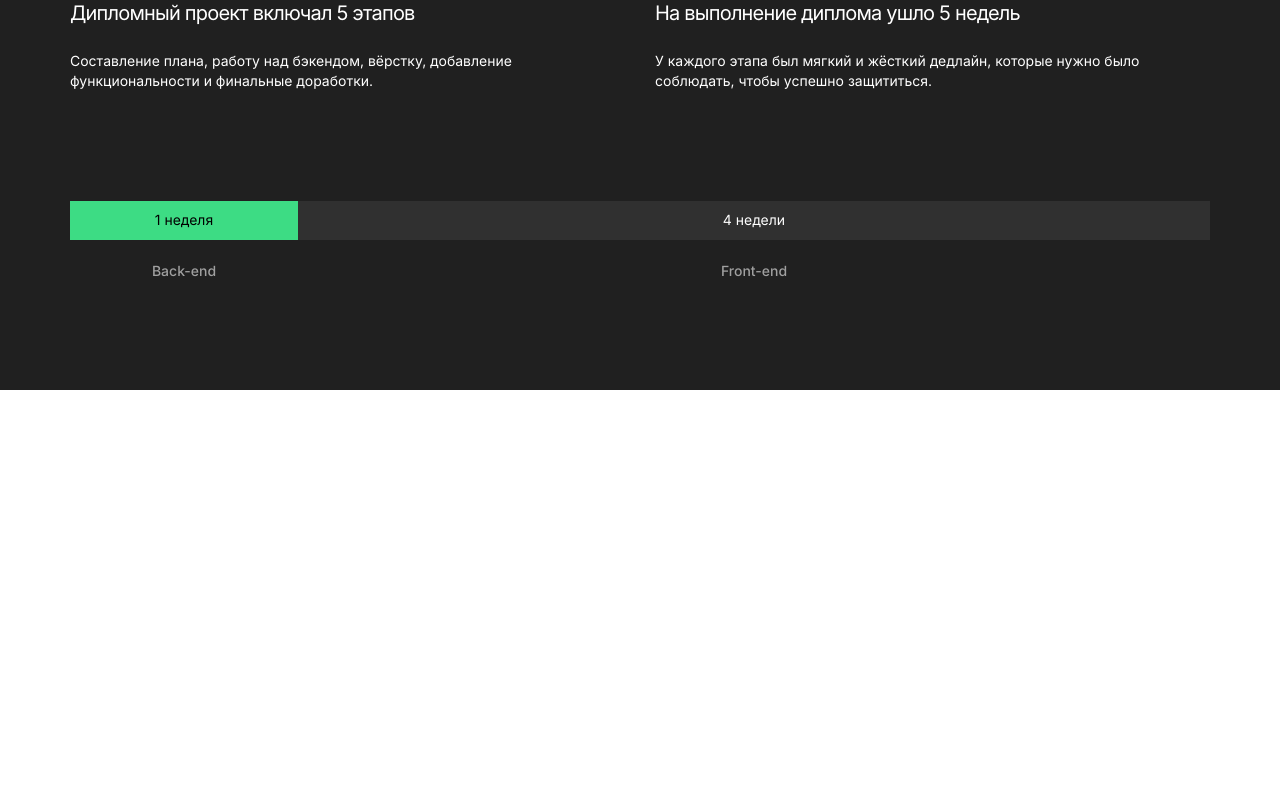
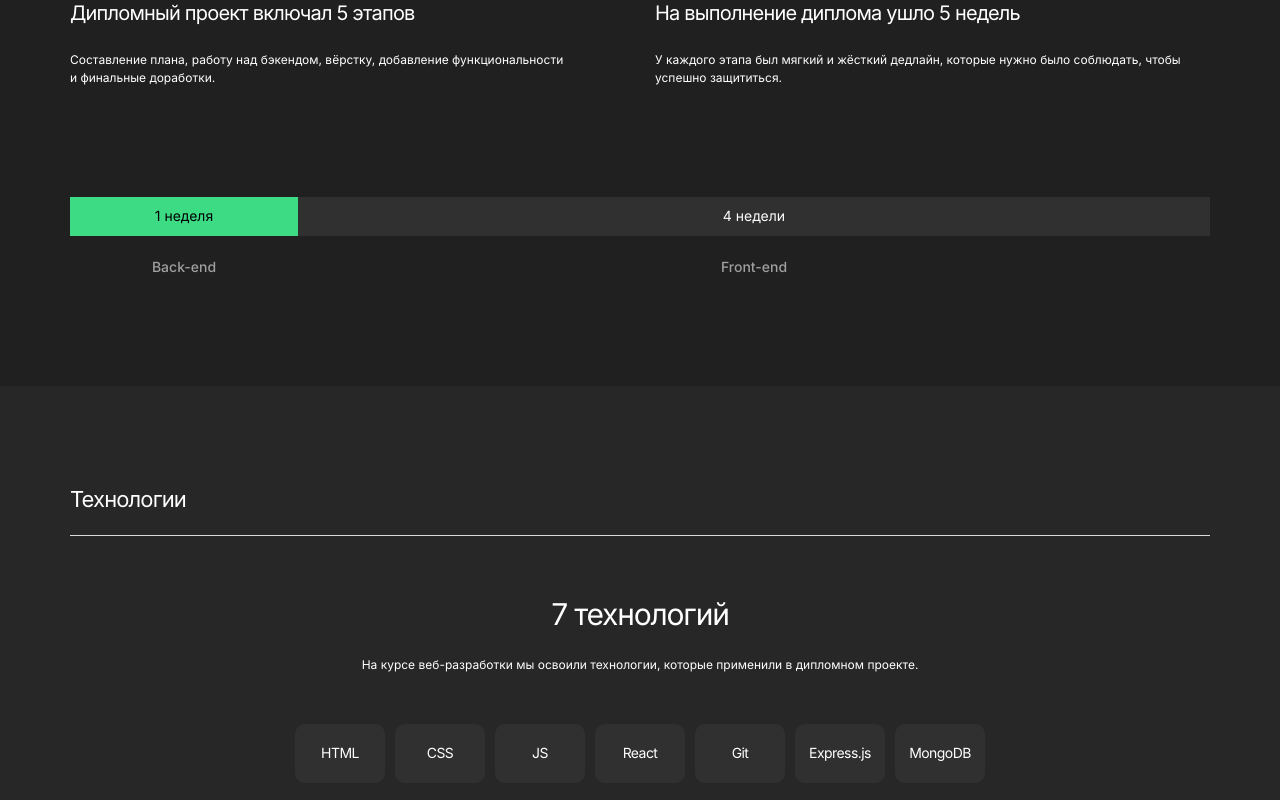
Before and after one commit to ArtyemSavchenko/movies-explorer-frontend, a React (Create React App) app: page / in a window 1280 px wide. Shown: the part 806-1606 px from the top of the page. Before the commit the page ends 1196 px from the top, so only its background shows below. Built offline with nearby package versions, Linux system fonts and the light colour scheme.

Commit message:
feat: Добавил секцию Techs

```diff
--- a/src/pages/Landing/AboutProject/AboutProject.css
+++ b/src/pages/Landing/AboutProject/AboutProject.css
@@ -25,12 +25,7 @@
   max-width: 319px;
 }
 
-.about-project__paragraph {
-  font-weight: 400;
-  font-size: 11px;
-  line-height: 1.45;
-
-  margin: 0;
+.about-project .base-text {
   max-width: 319px;
 }
 
@@ -95,11 +90,6 @@
     margin-bottom: 22px;
   }
 
-  .about-project__paragraph {
-    font-size: 12px;
-    line-height: 1.5;
-  }
-
   .about-project__time-line {
     row-gap: 14px;
   }
@@ -130,10 +120,7 @@
     max-width: 550px;
   }
 
-  .about-project__paragraph {
-    font-size: 14px;
-    line-height: 1.43;
-
+  .about-project .base-text {
     max-width: 550px;
   }
 
--- a/src/pages/Landing/AboutProject/AboutProject.jsx
+++ b/src/pages/Landing/AboutProject/AboutProject.jsx
@@ -1,6 +1,7 @@
 import './AboutProject.css';
 
 import HeadingUnderlined from '../HeadingUnderlined/HeadingUnderlined';
+import BaseText from '../BaseText/BaseText';
 
 const AboutProject = () => {
   return (
@@ -11,19 +12,19 @@ const AboutProject = () => {
           <h3 className="about-project__subheading">
             Дипломный проект включал 5&nbsp;этапов
           </h3>
-          <p className="about-project__paragraph">
+          <BaseText>
             Составление плана, работу над бэкендом, вёрстку, добавление
             функциональности и&nbsp;финальные доработки.
-          </p>
+          </BaseText>
         </div>
         <div className="about-project__text-box">
           <h3 className="about-project__subheading">
             На&nbsp;выполнение диплома ушло 5&nbsp;недель
           </h3>
-          <p className="about-project__paragraph">
+          <BaseText>
             У&nbsp;каждого этапа был мягкий и&nbsp;жёсткий дедлайн, которые
             нужно было соблюдать, чтобы успешно защититься.
-          </p>
+          </BaseText>
         </div>
       </div>
       <div className="about-project__time-line">
--- /dev/null
+++ b/src/pages/Landing/BaseText/BaseText.css
@@ -0,0 +1,21 @@
+.base-text {
+  font-weight: 400;
+  font-size: 11px;
+  line-height: 1.45;
+
+  margin: 0;
+}
+
+@media (min-width: 768px) {
+  .base-text {
+    font-size: 12px;
+    line-height: 1.5;
+  }
+}
+
+@media (min-width: 1280px) {
+  .about-project__paragraph {
+    font-size: 14px;
+    line-height: 1.43;
+  }
+}
--- /dev/null
+++ b/src/pages/Landing/BaseText/BaseText.jsx
@@ -0,0 +1,9 @@
+import './BaseText.css';
+
+const BaseText = ({ children }) => {
+  return (
+    <p className="base-text">{ children }</p>
+  )
+}
+
+export default BaseText
--- a/src/pages/Landing/Landing.jsx
+++ b/src/pages/Landing/Landing.jsx
@@ -1,11 +1,13 @@
 import Promo from './Promo/Promo';
 import AboutProject from './AboutProject/AboutProject';
+import Techs from './Techs/Techs';
 
 const Landing = () => {
   return (
     <>
       <Promo />
       <AboutProject />
+      <Techs />
     </>
   );
 };
--- /dev/null
+++ b/src/pages/Landing/Tech/Tech.css
@@ -0,0 +1,21 @@
+.tech {
+  display: grid;
+  place-content: center;
+  margin: 0;
+  padding: 21px 12px;
+  border-radius: 10px;
+
+  background-color: #303030;
+
+  font-weight: 400;
+  font-size: 12px;
+  line-height: 1.25;
+  letter-spacing: -0.04em;
+}
+
+@media(min-width: 1280px) {
+  .tech {
+    font-size: 14px;
+    line-height: 1.21;
+  }
+}
--- /dev/null
+++ b/src/pages/Landing/Tech/Tech.jsx
@@ -0,0 +1,7 @@
+import './Tech.css';
+
+const Tech = ({ children }) => {
+  return <p className="tech">{children}</p>;
+};
+
+export default Tech;
--- /dev/null
+++ b/src/pages/Landing/Techs/Techs.css
@@ -0,0 +1,49 @@
+.techs {
+  padding: 70px 18px;
+
+  background-color: #272727;
+}
+
+.techs .heading-underlined {
+  margin-bottom: 60px;
+}
+
+.techs__subheading {
+  font-weight: 400;
+  font-size: 30px;
+  line-height: 1.2;
+  text-align: center;
+  letter-spacing: -0.04em;
+
+  margin-top: 0;
+  margin-bottom: 24px;
+}
+
+.techs .base-text {
+  text-align: center;
+  margin-bottom: 50px;
+}
+
+.techs__techs-box {
+  display: grid;
+  grid-template-columns: repeat(auto-fit, 84px);
+  place-content: center;
+
+  gap: 10px;
+}
+
+@media(min-width: 768px) {
+  .techs {
+    padding: 90px 50px;
+  }
+}
+
+@media(min-width: 1280px) {
+  .techs {
+    padding: 100px 70px;
+  }
+
+  .techs__techs-box {
+    grid-template-columns: repeat(auto-fit, 90px);
+  }
+}
--- /dev/null
+++ b/src/pages/Landing/Techs/Techs.jsx
@@ -0,0 +1,29 @@
+import './Techs.css';
+
+import HeadingUnderlined from '../HeadingUnderlined/HeadingUnderlined';
+import BaseText from '../BaseText/BaseText';
+import Tech from '../Tech/Tech';
+
+const Techs = () => {
+  return (
+    <section className="techs">
+      <HeadingUnderlined>Технологии</HeadingUnderlined>
+      <h3 className="techs__subheading">7&nbsp;технологий</h3>
+      <BaseText>
+        На&nbsp;курсе веб-разработки мы&nbsp;освоили технологии, которые
+        применили в&nbsp;дипломном проекте.
+      </BaseText>
+      <div className="techs__techs-box">
+        <Tech>HTML</Tech>
+        <Tech>CSS</Tech>
+        <Tech>JS</Tech>
+        <Tech>React</Tech>
+        <Tech>Git</Tech>
+        <Tech>Express.js</Tech>
+        <Tech>MongoDB</Tech>
+      </div>
+    </section>
+  );
+};
+
+export default Techs;
```
